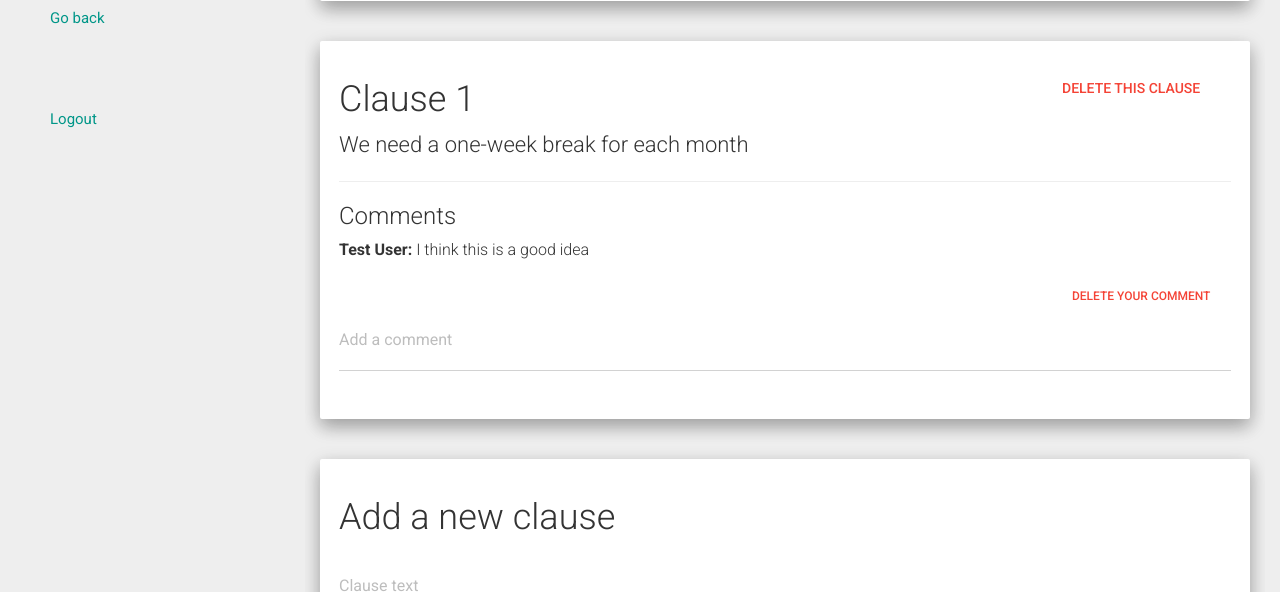
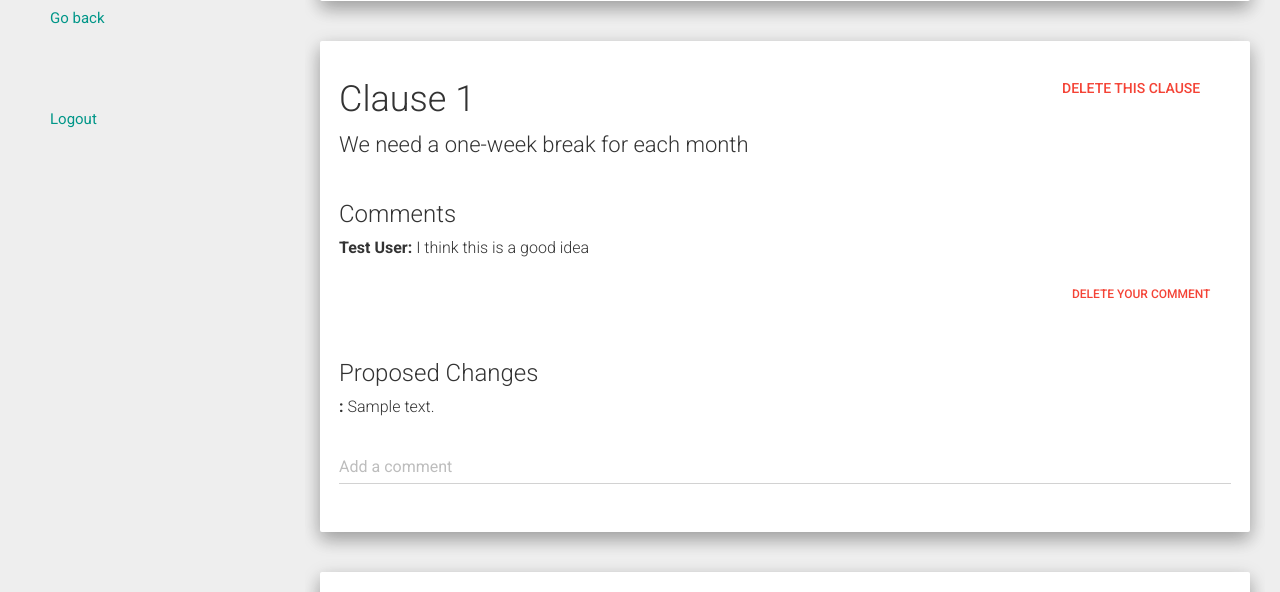
Before and after one commit to monohelix/VoxPomona, a Django app: page /view_petition/1/ in a window 1280 px wide. Shown: the part 433-1025 px from the top of the page. Run offline with Django 3.2, Linux system fonts and the light colour scheme; a user stored in the database is signed in; data comes from the database, SQL or seed files in the repository; both versions use the stored data as it was after the commit; tables that the repository leaves empty hold one stand-in row (values such as "Sample post"); parts of the project's set-up code (start-up, migrations or seed data) failed here and were passed over; some libraries are stand-ins or nearby versions.

Commit message:
proposed changes display

```diff
--- a/VoxPomona/models.py
+++ b/VoxPomona/models.py
@@ -129,6 +129,12 @@ class Clause(models.Model):
         else:
             return False
 
+    def has_changes(self):
+        if Change.objects.filter(clauseID=self.clauseID):
+            return True
+        else:
+            return False
+
     def __unicode__(self):
         return (str(self.petitionID)+" clause"+str(self.index))
     def __str__(self):
@@ -140,6 +146,10 @@ class Change(models.Model):
     changeID = models.AutoField(primary_key = True)
     content = models.CharField(max_length=500, default='New Change')
     decision = models.IntegerField() #limit this to 1, 2, 3
+
+    def get_name(self):
+        return UserInfo.objects.get(email=self.userID).name
+
     def __unicode__(self):
         return ("change"+str(self.changeID))
     def __str__(self):
--- a/VoxPomona/templates/view_petition.html
+++ b/VoxPomona/templates/view_petition.html
@@ -66,7 +66,7 @@
       <h1>Clause {{ forloop.counter }}</h1>
       <span class="pet_content">{{ cl.content }}</span>
       {% if cl.has_comments %}
-        <hr></hr>
+        <br /> <br />
         <h3>Comments</h3>
         {% for c in comments %}
           {% if c.clauseID.clauseID == cl.clauseID %}
@@ -80,6 +80,25 @@
               </form>
               <br />
             {% endif %}
+            </p>
+          {% endif %}
+        {% endfor %}
+      {% endif %}
+      {% if cl.has_changes %}
+        <br /> <br />
+        <h3>Proposed Changes</h3>
+        {% for c in changes %}
+          {% if c.clauseID.clauseID == cl.clauseID %}
+            <p><b>{{ c.get_name }}: </b>{{ c.content }}
+            <!--{% if c.userID.email == user.UserInfo.email %}
+              <form action="/delete_comment" method="POST" class="pull-right">
+                {% csrf_token %}
+                <input type="hidden" name="comment_id" value="{{ c.commentID }}">
+                <input type="hidden" name="petition_id" value="{{ petition.petitionID }}">
+                <input type="submit" class="btn btn-danger btn-sm" value="Delete Your Comment">
+              </form>
+              <br />
+            {% endif %}-->
             </p>
           {% endif %}
         {% endfor %}
```
Also changed, not shown: db.sqlite3 (added), 2 other files.
